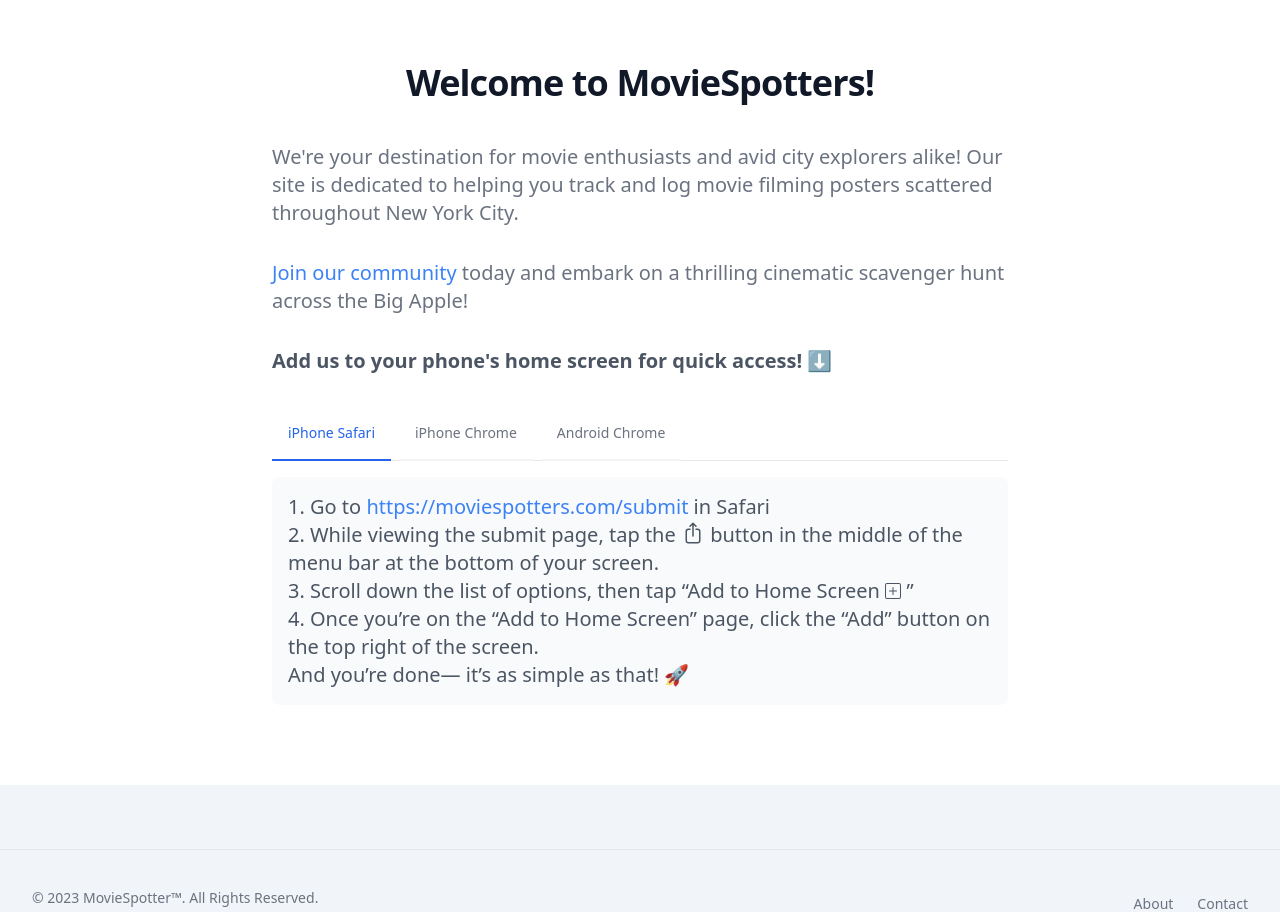
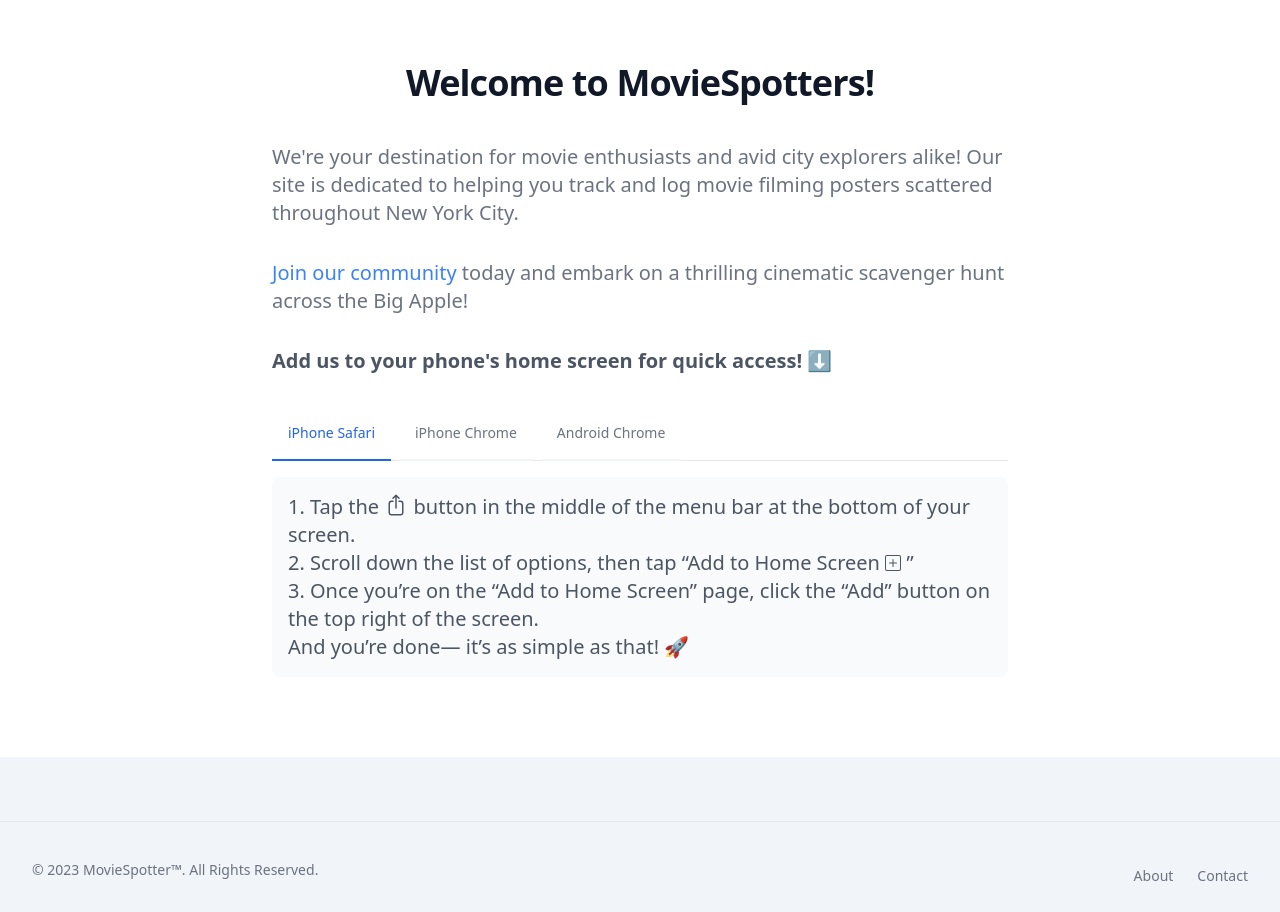
Before and after one commit to cassieroan/moviespotter, a Flask app: page /about in a window 1280 px wide. Shown: the part 65-977 px from the top of the page. After the commit the page ends 946 px from the top, so only its background shows below. Run offline with Flask 3, Linux system fonts and the light colour scheme; some libraries are stand-ins or nearby versions.

Commit message:
Updated intall directions

```diff
--- a/templates/about.html
+++ b/templates/about.html
@@ -88,18 +88,7 @@
             aria-labelledby="safari-tab"
           >
             <p>
-              1. Go to
-              <a
-                href="https://moviespotters.com/submit"
-                class="text-blue-500 dark:text-blue-400"
-              >
-                https://moviespotters.com/submit
-              </a>
-              in Safari
-            </p>
-
-            <p>
-              2. While viewing the submit page, tap the
+              1. Tap the
               <svg
                 xmlns="http://www.w3.org/2000/svg"
                 fill="none"
@@ -118,7 +107,7 @@
             </p>
 
             <p>
-              3. Scroll down the list of options, then tap “Add to Home Screen
+              2. Scroll down the list of options, then tap “Add to Home Screen
               <svg
                 xmlns="http://www.w3.org/2000/svg"
                 width="16"
@@ -137,7 +126,7 @@
               ”
             </p>
             <p>
-              4. Once you’re on the “Add to Home Screen” page, click the “Add”
+              3. Once you’re on the “Add to Home Screen” page, click the “Add”
               button on the top right of the screen.
             </p>
             <p>And you’re done— it’s as simple as that! 🚀</p>
@@ -149,18 +138,7 @@
             aria-labelledby="iPhoneChrome-tab"
           >
             <p>
-              1. Go to
-              <a
-                href="https://moviespotters.com/submit"
-                class="text-blue-500 dark:text-blue-400"
-              >
-                https://moviespotters.com/submit
-              </a>
-              in Chrome
-            </p>
-
-            <p>
-              2. While viewing the submit page, tap the
+              1. Tap the
               <svg
                 xmlns="http://www.w3.org/2000/svg"
                 fill="none"
@@ -180,7 +158,7 @@
             </p>
 
             <p>
-              3. Scroll down the list of options, then tap “Add to Home Screen
+              2. Scroll down the list of options, then tap “Add to Home Screen
               <svg
                 xmlns="http://www.w3.org/2000/svg"
                 width="16"
@@ -199,7 +177,7 @@
               ”
             </p>
             <p>
-              4. Once you’re on the “Add to Home Screen” page, click the “Add”
+              3. Once you’re on the “Add to Home Screen” page, click the “Add”
               button on the top right of the screen.
             </p>
             <p>And you’re done— it’s as simple as that! 🚀</p>
@@ -211,18 +189,7 @@
             aria-labelledby="AndroidChrome-tab"
           >
             <p>
-              1. Go to
-              <a
-                href="https://moviespotters.com/submit"
-                class="text-blue-500 dark:text-blue-400"
-              >
-                https://moviespotters.com/submit
-              </a>
-              in Chrome
-            </p>
-
-            <p>
-              2. While viewing the submit page, tap the
+              1. Tap the
               <svg
                 xmlns="http://www.w3.org/2000/svg"
                 fill="none"
@@ -243,7 +210,7 @@
             </p>
 
             <p>
-              3. Scroll down the list of options, then tap “Add to Home Screen.”
+              2. Scroll down the list of options, then tap “Add to Home Screen.”
             </p>
             <p>And you’re done— it’s as simple as that! 🚀</p>
           </div>
```
